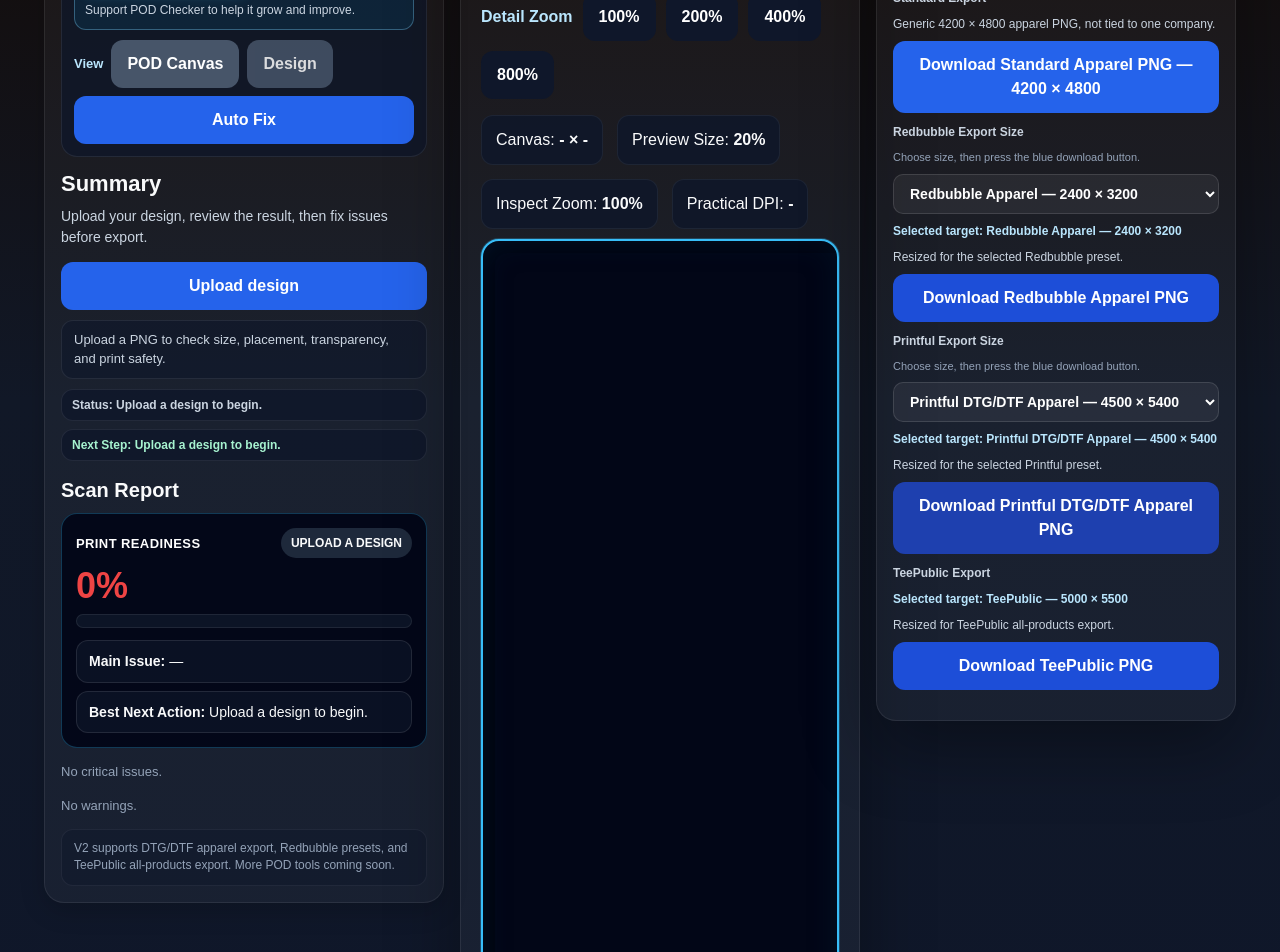
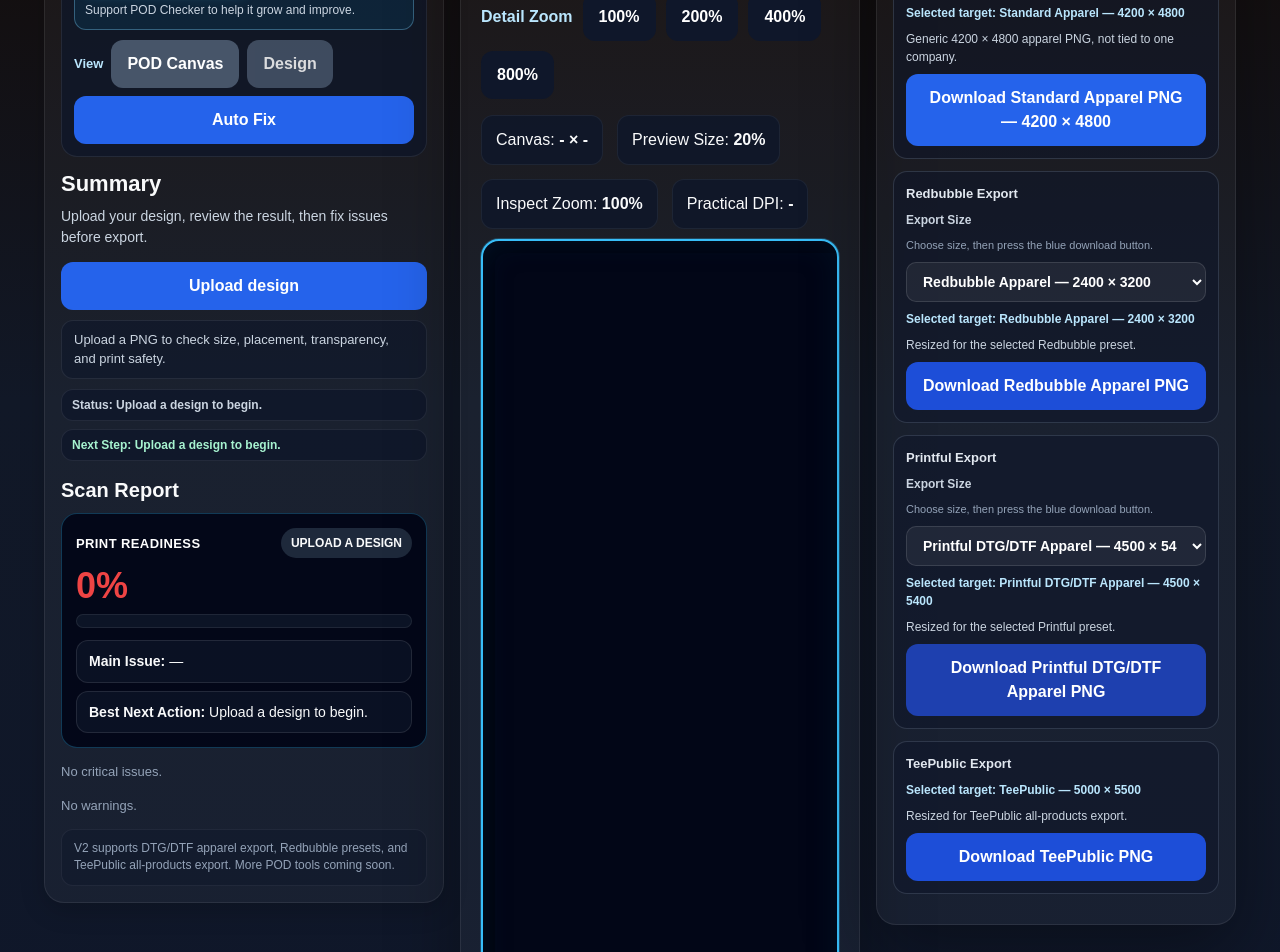
Before and after one commit to noobmacker-creator/pod-design-checker, a Next.js app: page / in a window 1280 px wide. Shown: the part 160-1112 px from the top of the page. Built offline with nearby package versions, Linux system fonts and the light colour scheme.

Commit message:
group export options into platform boxes

```diff
--- a/app/components/IssueBucketsPanel.tsx
+++ b/app/components/IssueBucketsPanel.tsx
@@ -85,12 +85,23 @@ export default function IssueBucketsPanel({
         </div>
       )}
 
-      <div style={{ marginBottom: 14, display: 'grid', gap: 8 }}>
+      <div style={{ marginBottom: 14, display: 'grid', gap: 12 }}>
+        {/* Standard Apparel box */}
+        <div
+          style={{
+            border: '1px solid rgba(148, 163, 184, 0.22)',
+            borderRadius: 14,
+            padding: 12,
+            background: 'rgba(15, 23, 42, 0.55)',
+            display: 'grid',
+            gap: 8,
+          }}
+        >
+          <div style={{ fontSize: 13, color: '#e2e8f0', fontWeight: 800 }}>
+            Standard Apparel Export
+          </div>
           <div style={{ fontSize: 12, color: '#bae6fd', fontWeight: 800 }}>
             {standardTargetLine}
-        </div>
-        <div style={{ fontSize: 12, color: '#cbd5e1', fontWeight: 800 }}>
-          Standard Export
           </div>
           <div style={{ fontSize: 12, color: '#cbd5e1' }}>
             Generic 4200 × 4800 apparel PNG, not tied to one company.
@@ -105,8 +116,24 @@ export default function IssueBucketsPanel({
           >
             Download Standard Apparel PNG — 4200 × 4800
           </button>
-        <div style={{ fontSize: 12, color: '#cbd5e1', fontWeight: 800, marginTop: 2 }}>
-          Redbubble Export Size
+        </div>
+
+        {/* Redbubble box */}
+        <div
+          style={{
+            border: '1px solid rgba(148, 163, 184, 0.22)',
+            borderRadius: 14,
+            padding: 12,
+            background: 'rgba(15, 23, 42, 0.55)',
+            display: 'grid',
+            gap: 8,
+          }}
+        >
+          <div style={{ fontSize: 13, color: '#e2e8f0', fontWeight: 800 }}>
+            Redbubble Export
+          </div>
+          <div style={{ fontSize: 12, color: '#cbd5e1', fontWeight: 800 }}>
+            Export Size
           </div>
           <div style={{ fontSize: 11, color: '#94a3b8' }}>
             Choose size, then press the blue download button.
@@ -152,8 +179,24 @@ export default function IssueBucketsPanel({
           >
             {selectedRedbubbleDownloadLabel}
           </button>
-        <div style={{ fontSize: 12, color: '#cbd5e1', fontWeight: 800, marginTop: 2 }}>
-          Printful Export Size
+        </div>
+
+        {/* Printful box */}
+        <div
+          style={{
+            border: '1px solid rgba(148, 163, 184, 0.22)',
+            borderRadius: 14,
+            padding: 12,
+            background: 'rgba(15, 23, 42, 0.55)',
+            display: 'grid',
+            gap: 8,
+          }}
+        >
+          <div style={{ fontSize: 13, color: '#e2e8f0', fontWeight: 800 }}>
+            Printful Export
+          </div>
+          <div style={{ fontSize: 12, color: '#cbd5e1', fontWeight: 800 }}>
+            Export Size
           </div>
           <div style={{ fontSize: 11, color: '#94a3b8' }}>
             Choose size, then press the blue download button.
@@ -199,7 +242,20 @@ export default function IssueBucketsPanel({
           >
             {selectedPrintfulDownloadLabel}
           </button>
-        <div style={{ fontSize: 12, color: '#cbd5e1', fontWeight: 800, marginTop: 2 }}>
+        </div>
+
+        {/* TeePublic box */}
+        <div
+          style={{
+            border: '1px solid rgba(148, 163, 184, 0.22)',
+            borderRadius: 14,
+            padding: 12,
+            background: 'rgba(15, 23, 42, 0.55)',
+            display: 'grid',
+            gap: 8,
+          }}
+        >
+          <div style={{ fontSize: 13, color: '#e2e8f0', fontWeight: 800 }}>
             TeePublic Export
           </div>
           <div style={{ fontSize: 12, color: '#bae6fd', fontWeight: 800 }}>
@@ -219,6 +275,7 @@ export default function IssueBucketsPanel({
             {teePublicDownloadLabel}
           </button>
         </div>
+      </div>
 
     </div>
   );
```
Lines whose indentation alone changed are shown as unchanged.
